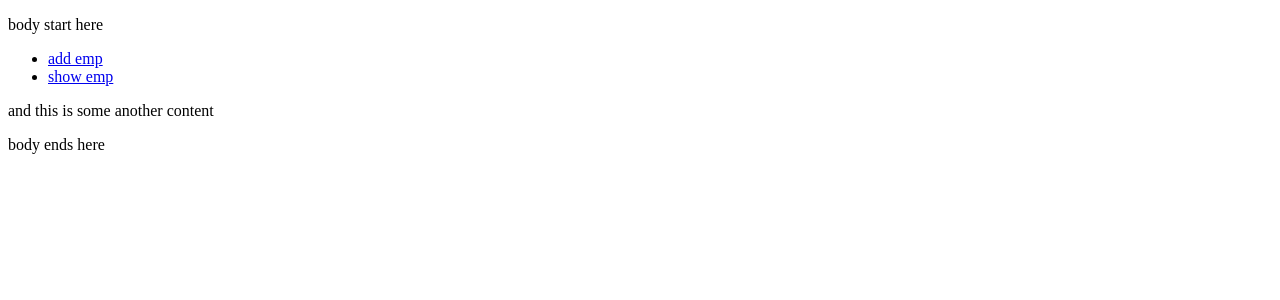
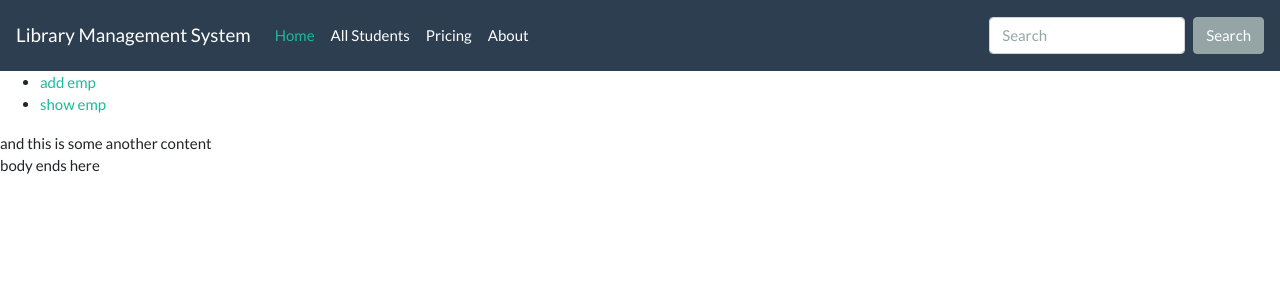
Before and after one commit to Geeek80/library_management_django, a Django app: page /another/ in a window 1280 px wide. Shown: the top 300 px of the page. Run offline with Django 3.2, Linux system fonts and the light colour scheme; some libraries are stand-ins or nearby versions.

Commit message:
added css and student login is in progress

```diff
--- a/django_app/admin.py
+++ b/django_app/admin.py
@@ -1,5 +1,6 @@
 from django.contrib import admin
-from .models import mymodel
+from .models import mymodel, student
 
 # Register your models here.
 admin.site.register(mymodel)
+admin.site.register(student)
--- /dev/null
+++ b/django_app/static/login.css
@@ -0,0 +1,4 @@
+body {background-color:#eee;}
+.container-fluid {padding:50px;}
+.container{background-color:white;padding:50px;   }
+#title{font-family: 'Lobster', cursive;;}
--- a/django_project/urls.py
+++ b/django_project/urls.py
@@ -31,5 +31,5 @@ urlpatterns = [
     path('edit/<int:id>', edit_emp),
     path('update/<int:identity>', update_emp),
     path('delete/<int:identity>', delete_emp),
-    path('login/', user_login),
+    path('login', user_login),
 ]
--- a/template/add_emp.html
+++ b/template/add_emp.html
@@ -1,11 +1,9 @@
-{% load static %}
 <!DOCTYPE html>
 <html lang="en">
 <head>
     <meta charset="UTF-8">
     <meta name="viewport" content="width=device-width, initial-scale=1.0">
     <meta http-equiv="X-UA-Compatible" content="ie=edge">
-    <link rel="stylesheet" href="{% static 'styles.css' %}">
     <title>Document</title>
 </head>
 <body>
--- a/template/index.html
+++ b/template/index.html
@@ -1,13 +1,43 @@
+{% load static %}
 <!DOCTYPE html>
 <html lang="en">
 <head>
     <meta charset="UTF-8">
     <meta name="viewport" content="width=device-width, initial-scale=1.0">
     <meta http-equiv="X-UA-Compatible" content="ie=edge">
-    <title>{{title}}</title>
+    <link rel="stylesheet" href="{% static 'bootstrap.min.css' %}">
+    <title>Library Management System</title>
 </head>
 <body>
-    <p>body start here</p>
+
+        <nav class="navbar navbar-expand-lg navbar-dark bg-primary">
+                <a class="navbar-brand" href="">Library Management System</a>
+                <button class="navbar-toggler" type="button" data-toggle="collapse" data-target="#navbarColor01" aria-controls="navbarColor01" aria-expanded="false" aria-label="Toggle navigation">
+                  <span class="navbar-toggler-icon"></span>
+                </button>
+
+                <div class="collapse navbar-collapse" id="navbarColor01">
+                  <ul class="navbar-nav mr-auto">
+                    <li class="nav-item active">
+                      <a class="nav-link" href="">Home <span class="sr-only">(current)</span></a>
+                    </li>
+                    <li class="nav-item">
+                      <a class="nav-link" href="show/">All Students</a>
+                    </li>
+                    <li class="nav-item">
+                      <a class="nav-link" href="#">Pricing</a>
+                    </li>
+                    <li class="nav-item">
+                      <a class="nav-link" href="#">About</a>
+                    </li>
+                  </ul>
+                  <form class="form-inline my-2 my-lg-0">
+                    <input class="form-control mr-sm-2" type="text" placeholder="Search">
+                    <button class="btn btn-secondary my-2 my-sm-0" type="submit">Search</button>
+                  </form>
+                </div>
+              </nav>
+
     <nav>
         <ul>
             <li><a href='/add'> add emp</a> </li>
--- a/template/show_emp.html
+++ b/template/show_emp.html
@@ -33,7 +33,9 @@
             {% endfor %}
         </table>
         <br/>
-        <a href="/add">add new record</a>
+        {% if request.user.is_staff %}
+            <a href="/add">add new record</a>
+        {% endif %}
     </center>
 </body>
 </html>
```
Also changed, not shown: django_app/forms.py (+9 -1 lines), django_app/models.py (+7 -0 lines), django_app/views.py (+19 -3 lines), template/login.html (+52 -4 lines), django_app/migrations/0007_student.py (added).
